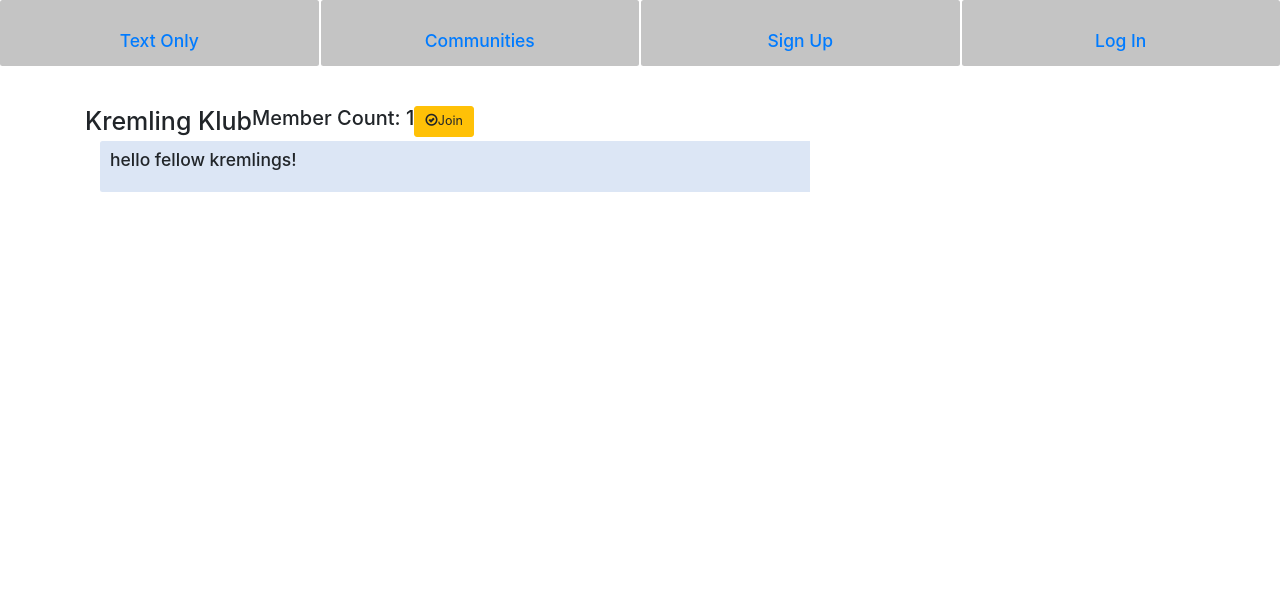
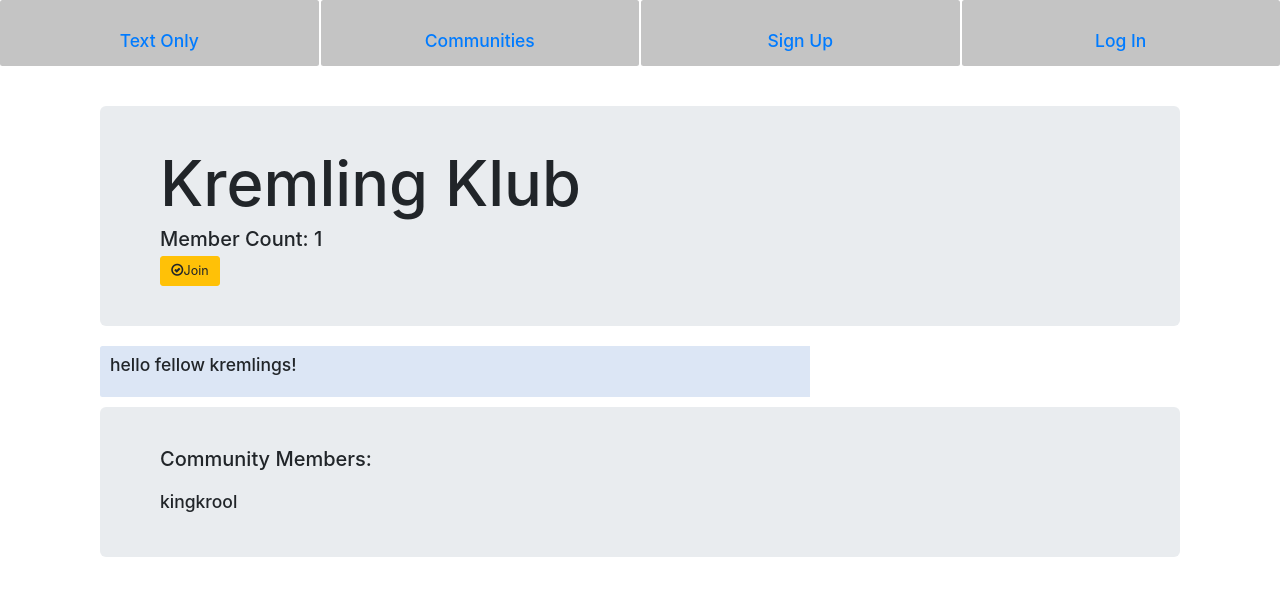
Before and after one commit to BeardedSwitchDragon/textOnly, a Django app: a page that uses communities/templates/communities/community_detail.html in a window 1280 px wide. Shown: the top 596 px of the page. Run offline with Django 3.2, Linux system fonts and the light colour scheme; data comes from the database, SQL or seed files in the repository; both versions use the stored data as it was after the commit; some libraries are stand-ins or nearby versions.

Commit message:
Added a feature to the community detail where you can see the list of community members IF there is fifteen or under community members.

```diff
--- a/communities/templates/communities/community_detail.html
+++ b/communities/templates/communities/community_detail.html
@@ -1,8 +1,9 @@
 {% extends "communities/community_base.html" %}
 {% block precommunity %}
+    <div class="container">
+        <div class="jumbotron">
             <h1>{{community.name}}</h1>
             <h2>Member Count: {{community.members.count}}</h2>
-
             <div class="content">
                 {% if user in community.members.all %}
                     <a href="{% url 'communities:leave' slug=community.slug %}"
@@ -12,6 +13,15 @@
                         class="btn btn-lg btn-fill btn-warning"> <span class="glyphicon glyphicon-ok-circle"></span>Join</a>
                 {% endif %}
             </div>
+
+        </div>
+
+
+    </div>
+
+
+
+
 
 {% endblock %}
 
@@ -29,3 +39,17 @@
 
     </div>
 {% endblock %}
+
+{% block postcommunity %}
+    <div class="container">
+        <div class="jumbotron">
+            {% if community.members.count <= 15 %}
+                <h2>Community Members:</h2>
+                {% for member in community.members.all %}
+                    <br>
+                    <h3>{{ member.username }}</h3>
+                {% endfor %}
+            {% endif %}
+        </div>
+    </div>
+{% endblock %}
--- a/communities/views.py
+++ b/communities/views.py
@@ -21,6 +21,9 @@ class SingleCommunity(generic.DetailView):
 
 class ListCommunities(generic.ListView):
     model = Community
+    # def community_list(request):
+    #     context = {model.members.all() : "member_list"}
+    #     return render(request, "", context)
 
 class JoinCommunity(LoginRequiredMixin, generic.RedirectView):
 
```
Also changed, not shown: db.sqlite3. Lines whose indentation alone changed are shown as unchanged.
